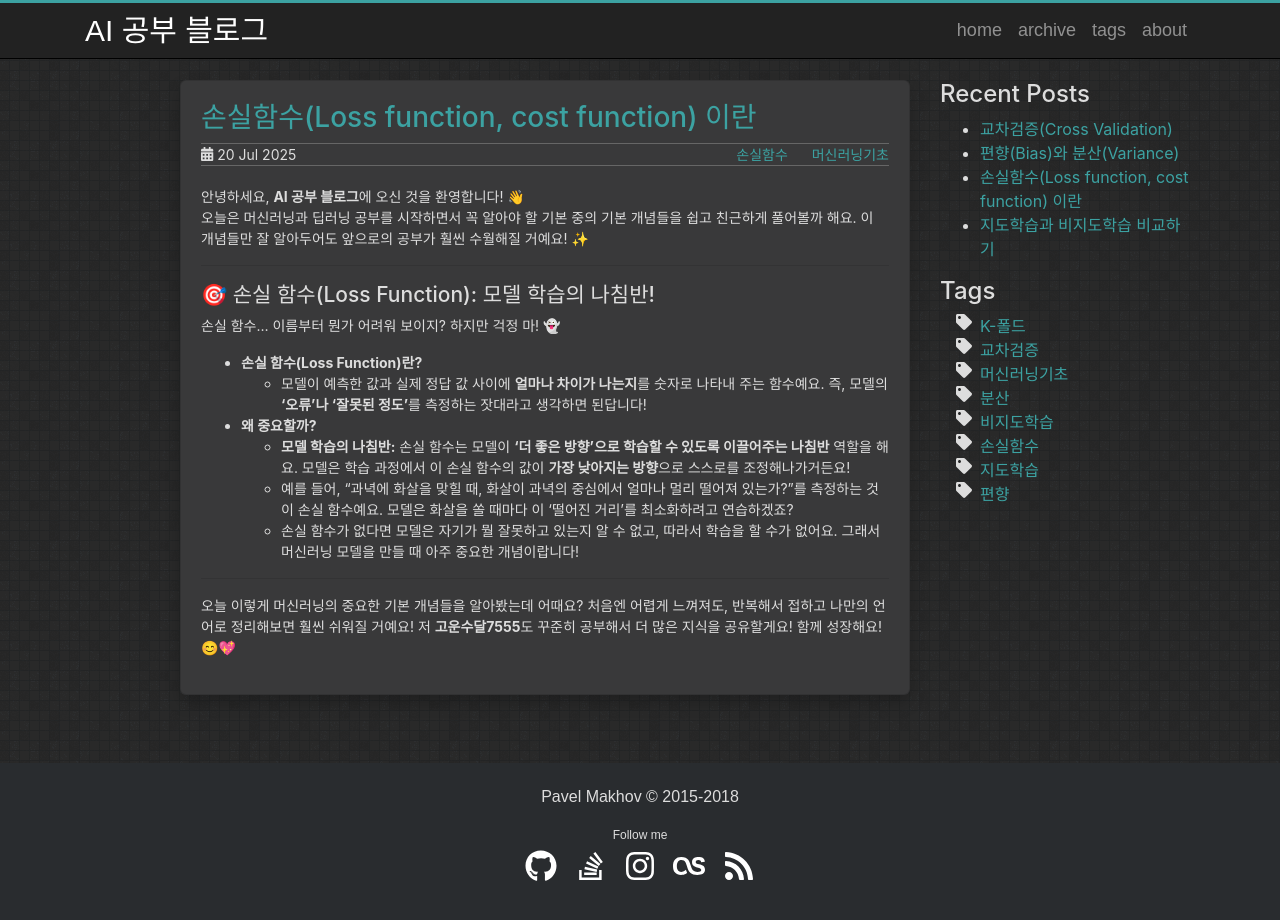
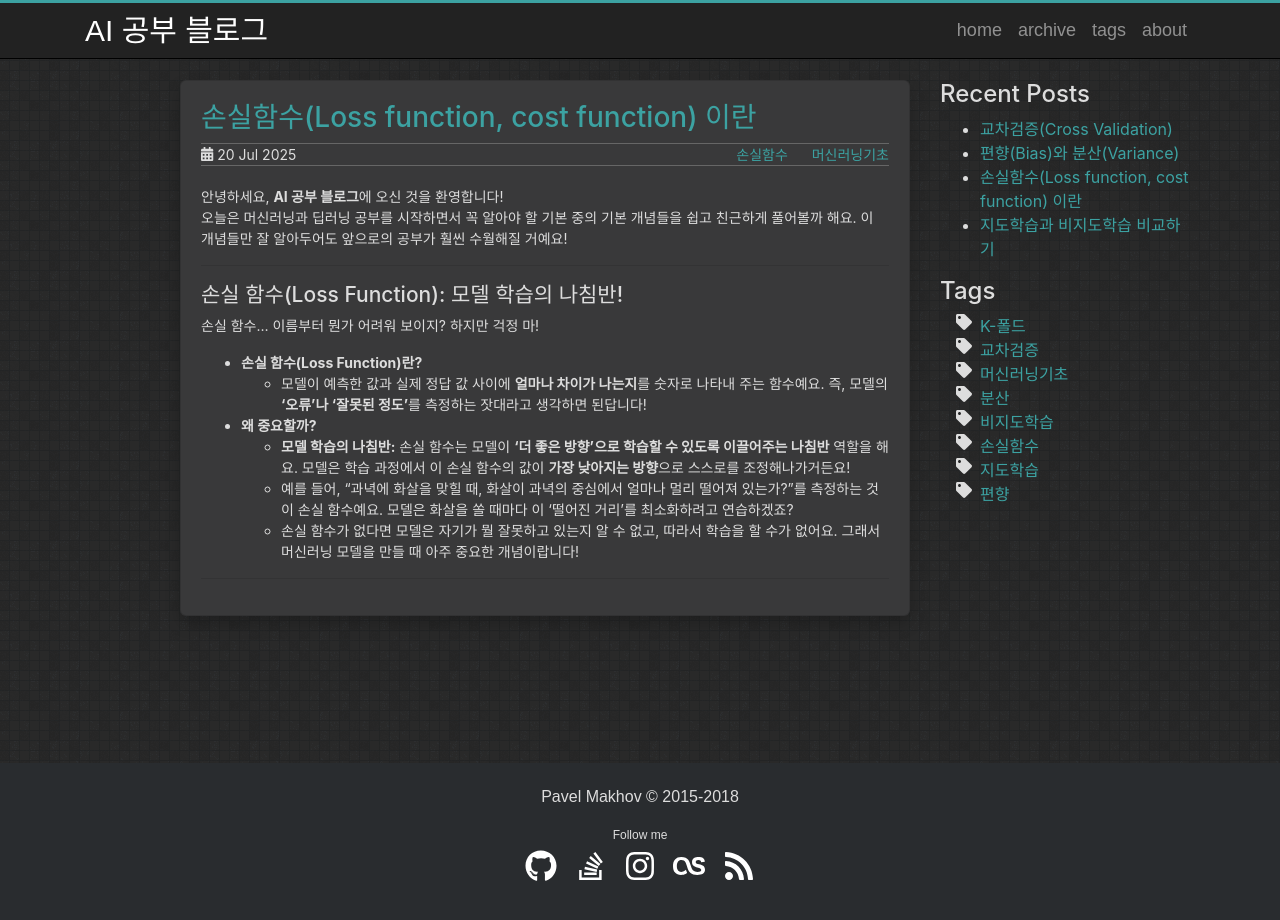
Before and after one commit to Lee-keonhee/Lee-keonhee.github.io, a Jekyll site: the page built from _posts/2025-07-20-weekly_2_1.md, in a window 1280 px wide and 945 px high. Shown: the top 920 px of the window. Built offline with Jekyll 4.4.1, drawn with Linux system fonts in a browser that asks for light colours.

Commit message:
insert_tags

```diff
--- a/_posts/2025-07-20-weekly_2_1.md
+++ b/_posts/2025-07-20-weekly_2_1.md
@@ -6,14 +6,14 @@ categories: [머신러닝, 인공지능, 데이터과학]
 tags: [손실함수, 머신러닝기초]
 ---
 
-안녕하세요, **AI 공부 블로그**에 오신 것을 환영합니다! 👋
-오늘은 머신러닝과 딥러닝 공부를 시작하면서 꼭 알아야 할 기본 중의 기본 개념들을 쉽고 친근하게 풀어볼까 해요. 이 개념들만 잘 알아두어도 앞으로의 공부가 훨씬 수월해질 거예요! ✨
+안녕하세요, **AI 공부 블로그**에 오신 것을 환영합니다!
+오늘은 머신러닝과 딥러닝 공부를 시작하면서 꼭 알아야 할 기본 중의 기본 개념들을 쉽고 친근하게 풀어볼까 해요. 이 개념들만 잘 알아두어도 앞으로의 공부가 훨씬 수월해질 거예요!
 
 ---
 
-## 🎯 손실 함수(Loss Function): 모델 학습의 나침반!
+##  손실 함수(Loss Function): 모델 학습의 나침반!
 
-손실 함수... 이름부터 뭔가 어려워 보이지? 하지만 걱정 마! 👻
+손실 함수... 이름부터 뭔가 어려워 보이지? 하지만 걱정 마!
 
 *   **손실 함수(Loss Function)란?**
     *   모델이 예측한 값과 실제 정답 값 사이에 **얼마나 차이가 나는지**를 숫자로 나타내 주는 함수예요. 즉, 모델의 **'오류'나 '잘못된 정도'**를 측정하는 잣대라고 생각하면 된답니다!
@@ -24,6 +24,3 @@ tags: [손실함수, 머신러닝기초]
     *   손실 함수가 없다면 모델은 자기가 뭘 잘못하고 있는지 알 수 없고, 따라서 학습을 할 수가 없어요. 그래서 머신러닝 모델을 만들 때 아주 중요한 개념이랍니다!
 
 ---
-
-
-오늘 이렇게 머신러닝의 중요한 기본 개념들을 알아봤는데 어때요? 처음엔 어렵게 느껴져도, 반복해서 접하고 나만의 언어로 정리해보면 훨씬 쉬워질 거예요! 저 **고운수달7555**도 꾸준히 공부해서 더 많은 지식을 공유할게요! 함께 성장해요! 😊💖
```
Also changed, not shown: _posts/2025-07-20-weekly_2.md (+3 -5 lines), _posts/2025-07-20-weekly_2_2.md (+4 -8 lines), _posts/2025-07-20-weekly_2_3.md (+4 -6 lines), tag/analytics.md (deleted, +0 -4 lines), tag/code.md (deleted, +0 -4 lines), tag/comments.md (deleted, +0 -4 lines), tag/customizations.md (deleted, +0 -4 lines), tag/images.md (deleted, +0 -4 lines), tag/installation.md (deleted, +0 -4 lines), tag/jekyll.md (deleted, +0 -4 lines), tag/tags.md (deleted, +0 -4 lines), 8 other files.
